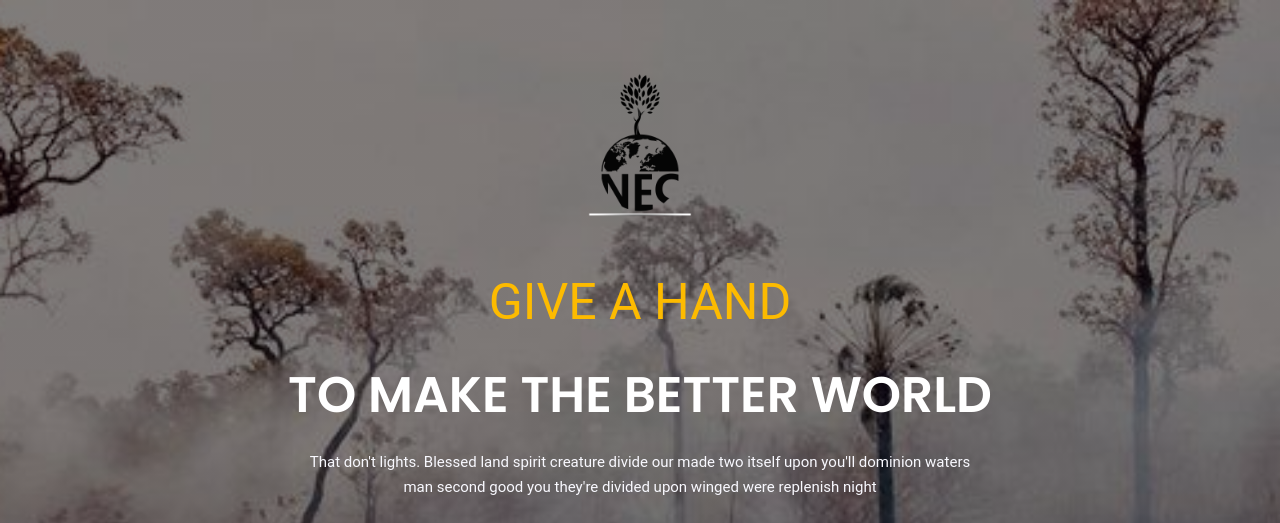
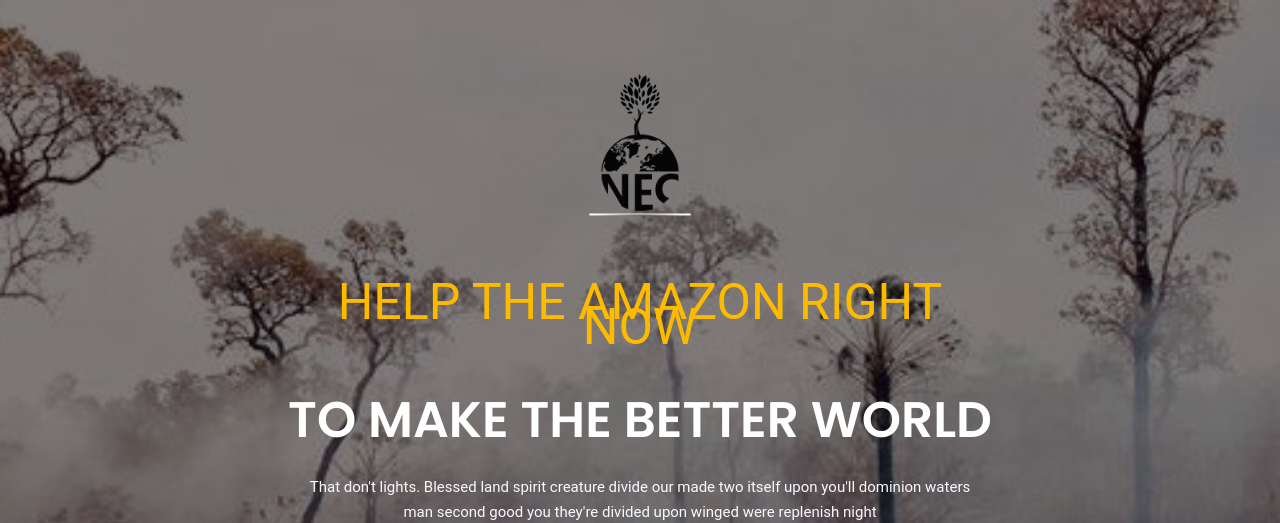
Before and after one commit to nationalenvcoalition/nationalenvironmentcoalition, a plain HTML site: page index.html in a window 1280 px wide. Shown: the top 523 px of the page. Drawn offline with Linux system fonts and the light colour scheme; some packages are replaced by stand-ins of ours.

Commit message:
Update index.html

```diff
--- a/index.html
+++ b/index.html
@@ -48,7 +48,7 @@
 					     <p class="upper_text"><div class="logo-margin">
                 <img src="img/nec_logo.png" height="200px" width="200px" alt=""></a>
 </div>		</p>
-					<p class="upper_text">Give a hand</p>
+					<p class="upper_text">Help the Amazon right now</p>
 					<h2>to make the better world</h2>
 					<p>
 						That don't lights. Blessed land spirit creature divide our made two
```
